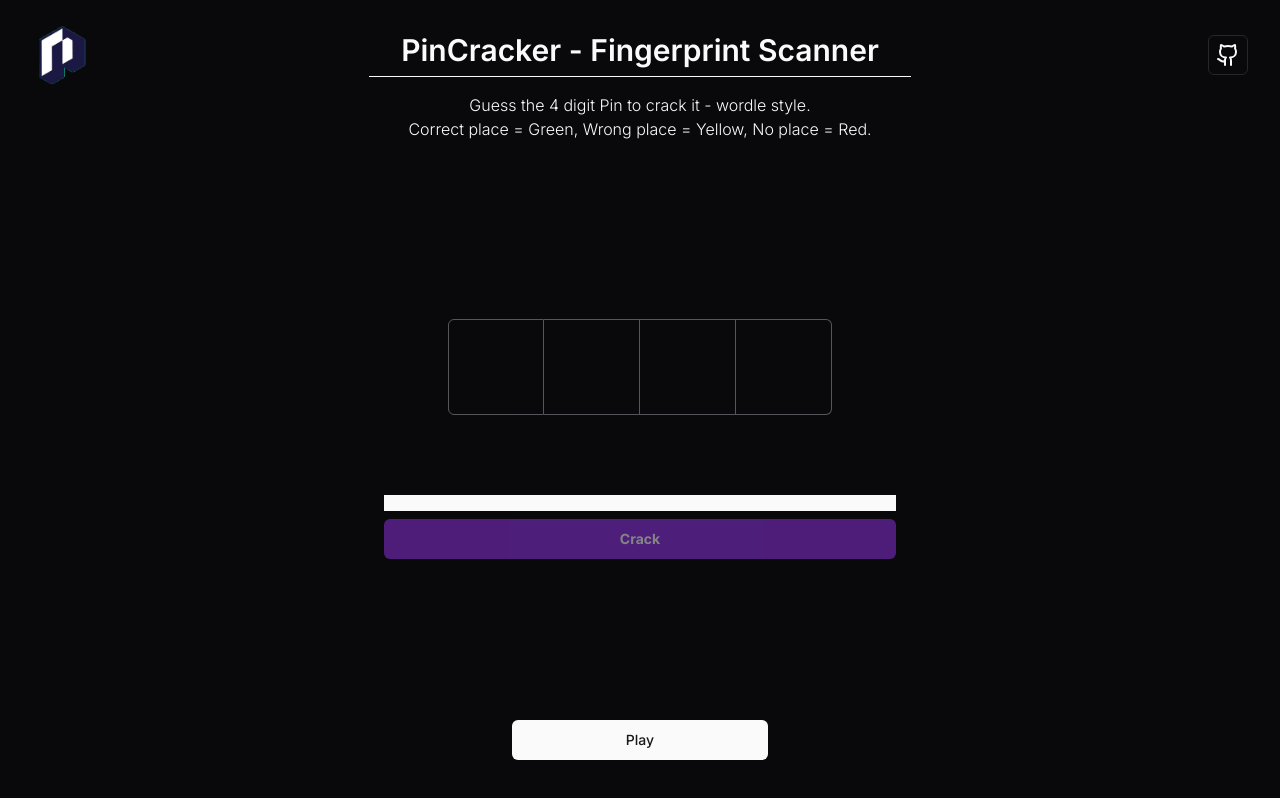
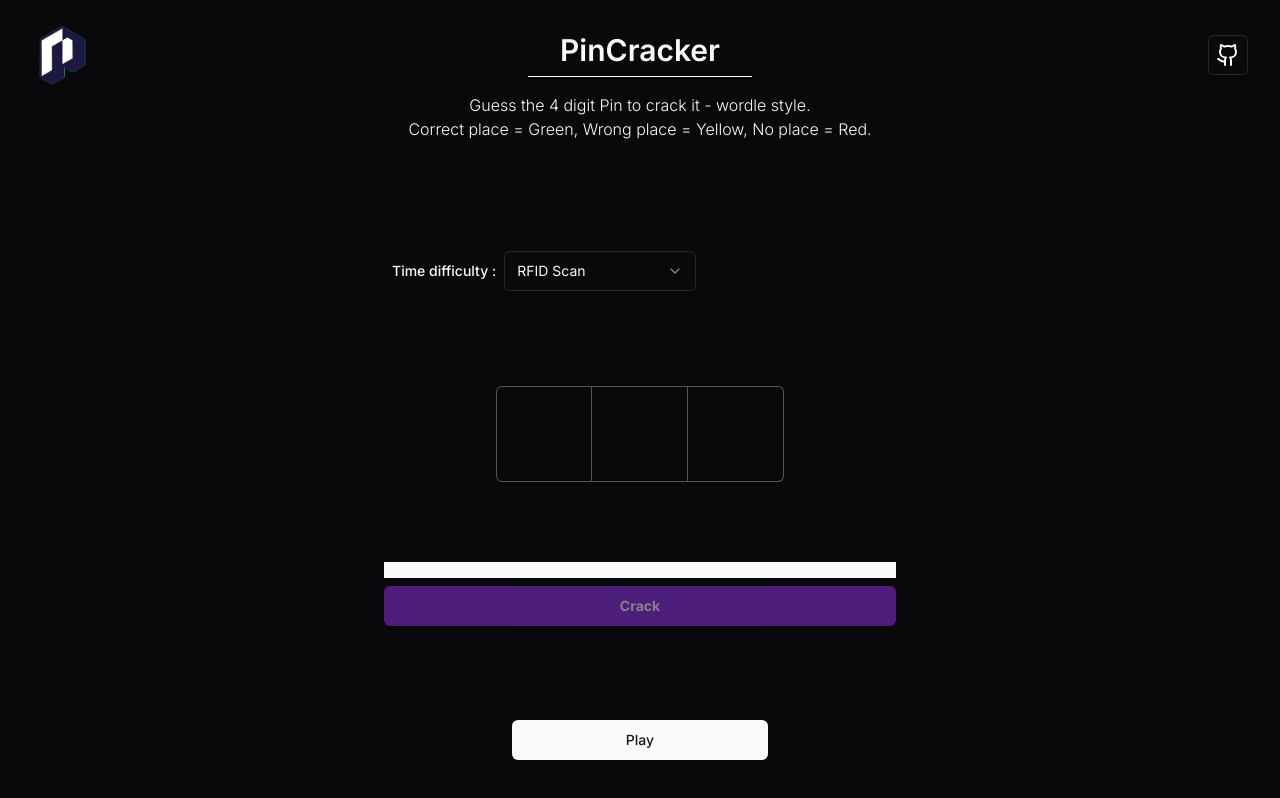
Before and after one commit to sdnitrogen/np-minigames, a Next.js app: page /pincracker-4-0 in a window 1280 px wide. Built offline with nearby package versions, Linux system fonts and the light colour scheme.

Commit message:
feat: updated pincracker

```diff
--- a/src/app/page.tsx
+++ b/src/app/page.tsx
@@ -44,7 +44,7 @@ const Home = () => {
                   Laptop - Maze Bank Terminal
                 </GameNav>
                 <GameNav navpath="/pincracker-4-0" done>
-                  PinCracker - Maze Bank Vault
+                  PinCracker - Maze Bank
                 </GameNav>
               </div>
             </ScrollArea>
--- a/src/app/pincracker-4-0/page.tsx
+++ b/src/app/pincracker-4-0/page.tsx
@@ -16,21 +16,30 @@ import {
   InputOTPGroup,
   InputOTPSlot,
 } from "@/components/ui/input-otp"
+import { Label } from "@/components/ui/label"
 import { Progress } from "@/components/ui/progress"
+import {
+  Select,
+  SelectContent,
+  SelectItem,
+  SelectTrigger,
+  SelectValue,
+} from "@/components/ui/select"
 import { Skeleton } from "@/components/ui/skeleton"
 import { fingerprintScannerDescription } from "@/constants"
 import { REGEXP_ONLY_DIGITS } from "input-otp"
 import _ from "lodash"
 import { KeyboardEvent, useEffect, useState } from "react"
 
-const generateCode = () => {
+const generateCode = (time: number) => {
   const nums = ["0", "1", "2", "3", "4", "5", "6", "7", "8", "9"]
-  const code = _.shuffle(nums).slice(0, 4)
+  const code =
+    time === 30 ? _.shuffle(nums).slice(0, 3) : _.shuffle(nums).slice(0, 4)
   return code
 }
 
 const PinCracker = () => {
-  const [targetTime, setTargetTime] = useState(15)
+  const [targetTime, setTargetTime] = useState(30)
   const [code, setCode] = useState<string[]>([])
   const [number, setNumber] = useState<string>("")
   const [tracker, setTracker] = useState<string[]>([])
@@ -62,7 +71,7 @@ const PinCracker = () => {
     setTimeout(() => {
       setResult("")
       setOpen(false)
-      const genCode = generateCode()
+      const genCode = generateCode(targetTime)
       setCode(genCode)
       setNumber("")
       setTimeLeft(targetTime)
@@ -76,7 +85,11 @@ const PinCracker = () => {
   }
 
   const handleSubmit = () => {
-    if (number.length < 4) return
+    if (
+      (targetTime === 15 && number.length < 4) ||
+      (targetTime === 30 && number.length < 3)
+    )
+      return
     if (number === code.join("")) {
       setTracker(["g", "g", "g", "g"])
       setOpen(true)
@@ -110,9 +123,23 @@ const PinCracker = () => {
           </AlertDialogFooter>
         </AlertDialogContent>
       </AlertDialog>
-      <Header title="PinCracker - Fingerprint Scanner" />
+      <Header title="PinCracker" />
       <Description desc={fingerprintScannerDescription} />
       <section className="flex flex-1 flex-col items-center justify-center gap-2 w-full p-2">
+        <div className="flex flex-row items-center justify-between gap-2 w-[32rem] mt-auto px-2">
+          <Select
+            defaultValue={targetTime.toString()}
+            onValueChange={(val: string) => setTargetTime(Number(val))}>
+            <Label>Time difficulty : </Label>
+            <SelectTrigger className="w-48 mr-auto">
+              <SelectValue placeholder="Select time diffiulty" />
+            </SelectTrigger>
+            <SelectContent>
+              <SelectItem value="30">RFID Scan</SelectItem>
+              <SelectItem value="20">Vault Door</SelectItem>
+            </SelectContent>
+          </Select>
+        </div>
         {loading && (
           <Skeleton className="rounded-lg w-[32rem] h-[12rem] mt-auto" />
         )}
@@ -129,15 +156,15 @@ const PinCracker = () => {
                 <InputOTPSlot
                   index={0}
                   className={`h-24 w-24 border-muted-foreground text-6xl ${
-                    tracker.length === 4 &&
+                    tracker.length > 0 &&
                     tracker[0] === "g" &&
                     "border-b-4 border-b-green-500"
                   } ${
-                    tracker.length === 4 &&
+                    tracker.length > 0 &&
                     tracker[0] === "y" &&
                     "border-b-4 border-b-yellow-500"
                   } ${
-                    tracker.length === 4 &&
+                    tracker.length > 0 &&
                     tracker[0] === "r" &&
                     "border-b-4 border-b-red-500"
                   }`}
@@ -145,15 +172,15 @@ const PinCracker = () => {
                 <InputOTPSlot
                   index={1}
                   className={`h-24 w-24 border-muted-foreground text-6xl ${
-                    tracker.length === 4 &&
+                    tracker.length > 0 &&
                     tracker[1] === "g" &&
                     "border-b-4 border-b-green-500"
                   } ${
-                    tracker.length === 4 &&
+                    tracker.length > 0 &&
                     tracker[1] === "y" &&
                     "border-b-4 border-b-yellow-500"
                   } ${
-                    tracker.length === 4 &&
+                    tracker.length > 0 &&
                     tracker[1] === "r" &&
                     "border-b-4 border-b-red-500"
                   }`}
@@ -161,35 +188,37 @@ const PinCracker = () => {
                 <InputOTPSlot
                   index={2}
                   className={`h-24 w-24 border-muted-foreground text-6xl ${
-                    tracker.length === 4 &&
+                    tracker.length > 0 &&
                     tracker[2] === "g" &&
                     "border-b-4 border-b-green-500"
                   } ${
-                    tracker.length === 4 &&
+                    tracker.length > 0 &&
                     tracker[2] === "y" &&
                     "border-b-4 border-b-yellow-500"
                   } ${
-                    tracker.length === 4 &&
+                    tracker.length > 0 &&
                     tracker[2] === "r" &&
                     "border-b-4 border-b-red-500"
                   }`}
                 />
+                {targetTime === 20 && (
                   <InputOTPSlot
                     index={3}
                     className={`h-24 w-24 border-muted-foreground text-6xl ${
-                    tracker.length === 4 &&
+                      tracker.length > 0 &&
                       tracker[3] === "g" &&
                       "border-b-4 border-b-green-500"
                     } ${
-                    tracker.length === 4 &&
+                      tracker.length > 0 &&
                       tracker[3] === "y" &&
                       "border-b-4 border-b-yellow-500"
                     } ${
-                    tracker.length === 4 &&
+                      tracker.length > 0 &&
                       tracker[3] === "r" &&
                       "border-b-4 border-b-red-500"
                     }`}
                   />
+                )}
               </InputOTPGroup>
             </InputOTP>
             <Progress value={progress} className="w-full rounded-none" />
```
Lines whose indentation alone changed are shown as unchanged.
